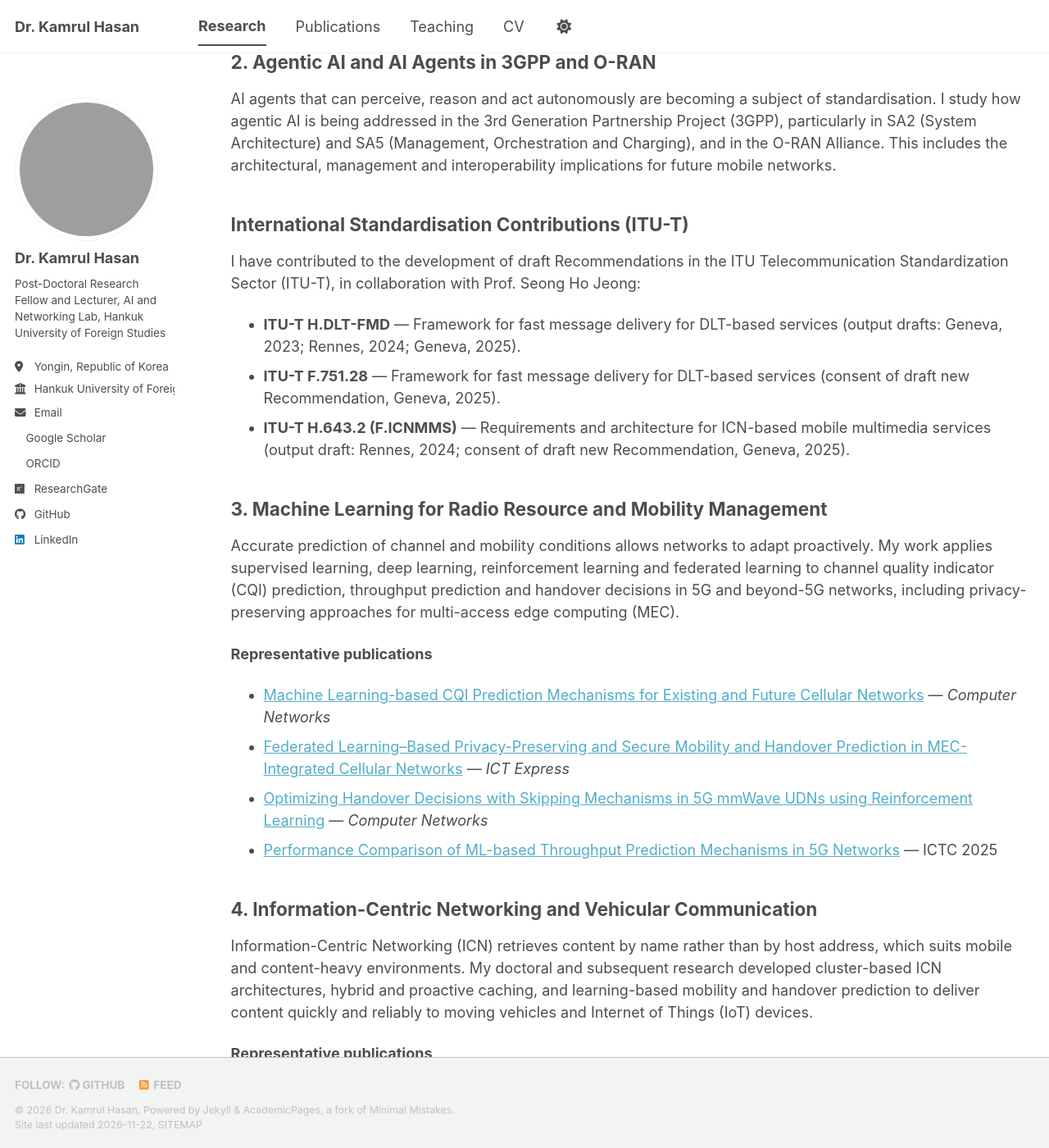
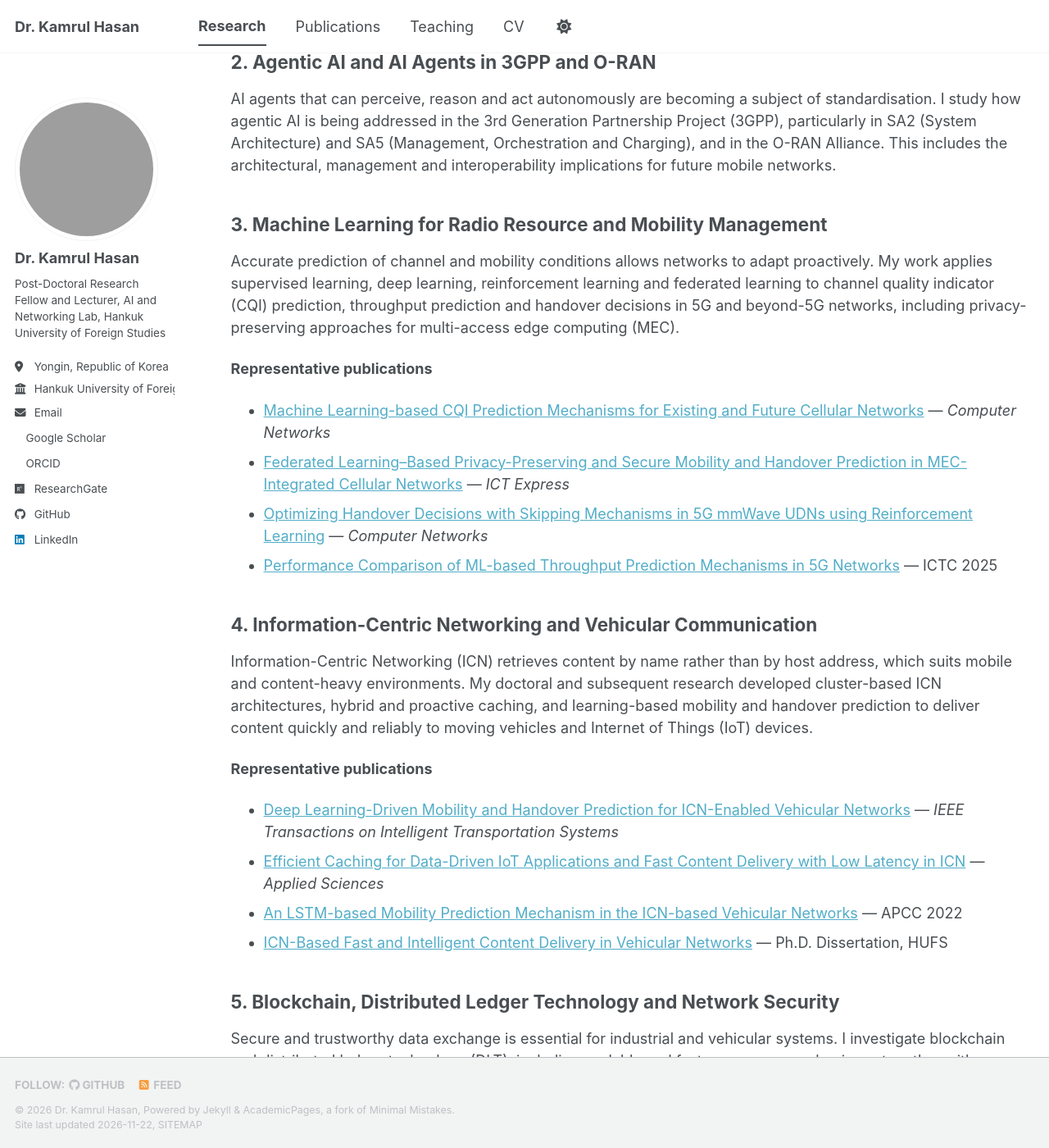
Before and after one commit to kamrulcsedu09/kamrulcsedu09.github.io, a Jekyll site: the page built from _pages/research.md, in a window 1280 px wide and 1400 px high, scrolled down 627 px. Shown: the whole window at 82% size. Built offline with Jekyll 4.4.1, drawn with Linux system fonts in a browser that asks for light colours; a script bundle is joined from its source files by our own code; a style sheet for code colours, icons or effects is not loaded; some of the changed text lies outside the part shown; grey boxes are pictures that could not be loaded.

Commit message:
Separate Standardisation page; list Lecturer first

```diff
--- a/_pages/research.md
+++ b/_pages/research.md
@@ -18,14 +18,6 @@ Sixth-generation networks are expected to embed artificial intelligence througho
 ## 2. Agentic AI and AI Agents in 3GPP and O-RAN
 
 AI agents that can perceive, reason and act autonomously are becoming a subject of standardisation. I study how agentic AI is being addressed in the 3rd Generation Partnership Project (3GPP), particularly in SA2 (System Architecture) and SA5 (Management, Orchestration and Charging), and in the O-RAN Alliance. This includes the architectural, management and interoperability implications for future mobile networks.
-
-## International Standardisation Contributions (ITU-T)
-
-I have contributed to the development of draft Recommendations in the ITU Telecommunication Standardization Sector (ITU-T), in collaboration with Prof. Seong Ho Jeong:
-
-- **ITU-T H.DLT-FMD** — Framework for fast message delivery for DLT-based services (output drafts: Geneva, 2023; Rennes, 2024; Geneva, 2025).
-- **ITU-T F.751.28** — Framework for fast message delivery for DLT-based services (consent of draft new Recommendation, Geneva, 2025).
-- **ITU-T H.643.2 (F.ICNMMS)** — Requirements and architecture for ICN-based mobile multimedia services (output draft: Rennes, 2024; consent of draft new Recommendation, Geneva, 2025).
 
 ## 3. Machine Learning for Radio Resource and Mobility Management
 
```
Also changed, not shown: other parts of _pages/research.md (+1 -1 lines), _pages/about.md (+2 -2 lines), _pages/standardisation.md (added, +27 -0 lines).
